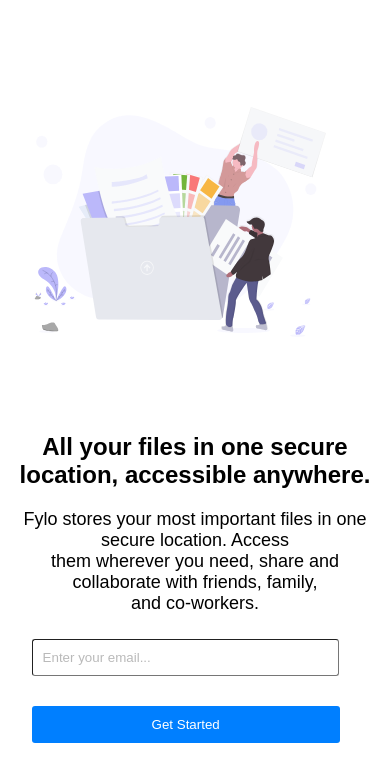
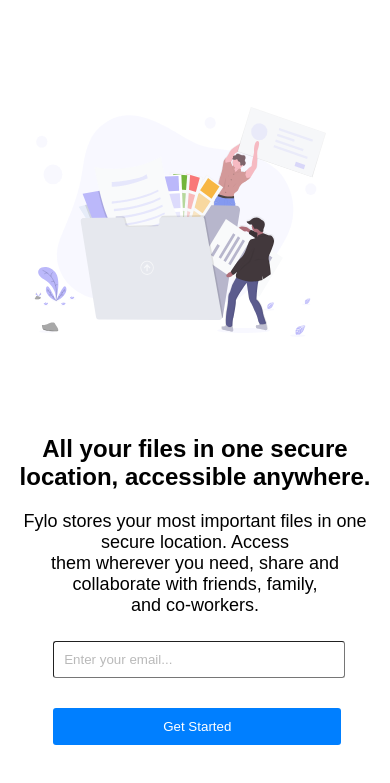
Before and after one commit to Waltxcodes/Fylo-landing-page, a plain HTML site: page index.html in a window 390 px wide. Shown: the part 75-858 px from the top of the page. Drawn offline with Linux system fonts and the light colour scheme.

Commit message:
last final push

```diff
--- a/style.css
+++ b/style.css
@@ -371,7 +371,7 @@
 
    }
   .section-left{
-     margin: 0.1em;
+     margin: 0.2em;
 
 
 
@@ -384,17 +384,17 @@
   }
 
   .section-left input{
-    margin-left: 20px ;
+     margin-left: 40px ;
     margin-top: 7px;
     padding: 10px ;
     border-radius: 3px;
-    width: 285px;
+    width: 270px;
   }
 
   .section-left button{
-  margin-left: 20px;
+  margin-left: 40px;
   margin-top: 30px;
-  padding: 11px 120px;
+  padding: 11px 110px;
   border-radius: 3px;
 
 }
@@ -793,11 +793,11 @@
   }
 }
 
-@media screen and (min-width: 769px) and (max-width: 1023px) {
+@media screen and (min-width: 769px) and (max-width: 991px) {
 
   .navigation-header {
     padding: 3em;
-    margin-left: 0.5em;
+    margin-left: 0.1em;
   }
 
 
```
